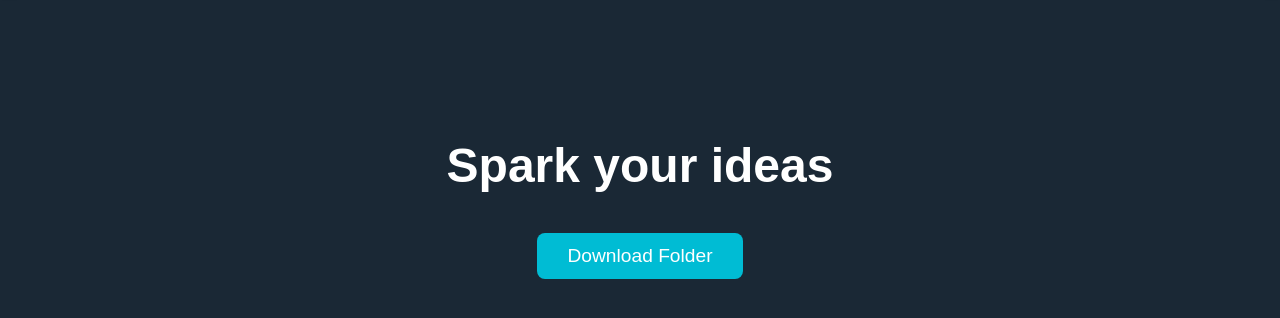
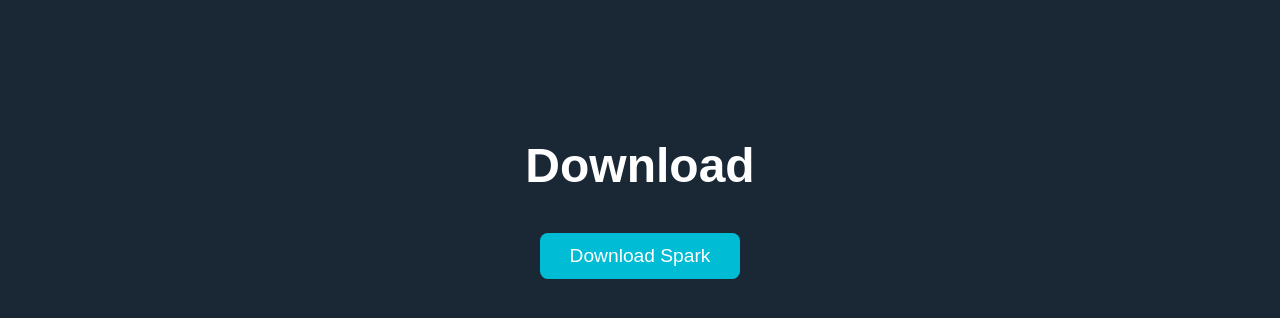
Before and after one commit to spark-site/spark-site.github.io, a plain HTML site: page download.html in a window 1280 px wide. Shown: the part 72-390 px from the top of the page. Drawn offline with Linux system fonts and the light colour scheme.

Commit message:
Update download.html

```diff
--- a/download.html
+++ b/download.html
@@ -65,8 +65,8 @@
   </nav>
 </div>
 
-<h1>Spark your ideas</h1>
-<button onclick="window.location.href='Spark.zip'">Download Folder</button>
+<h1>Download</h1>
+<button onclick="window.location.href='Spark.zip'">Download Spark</button>
 
 </body>
 </html>
```
